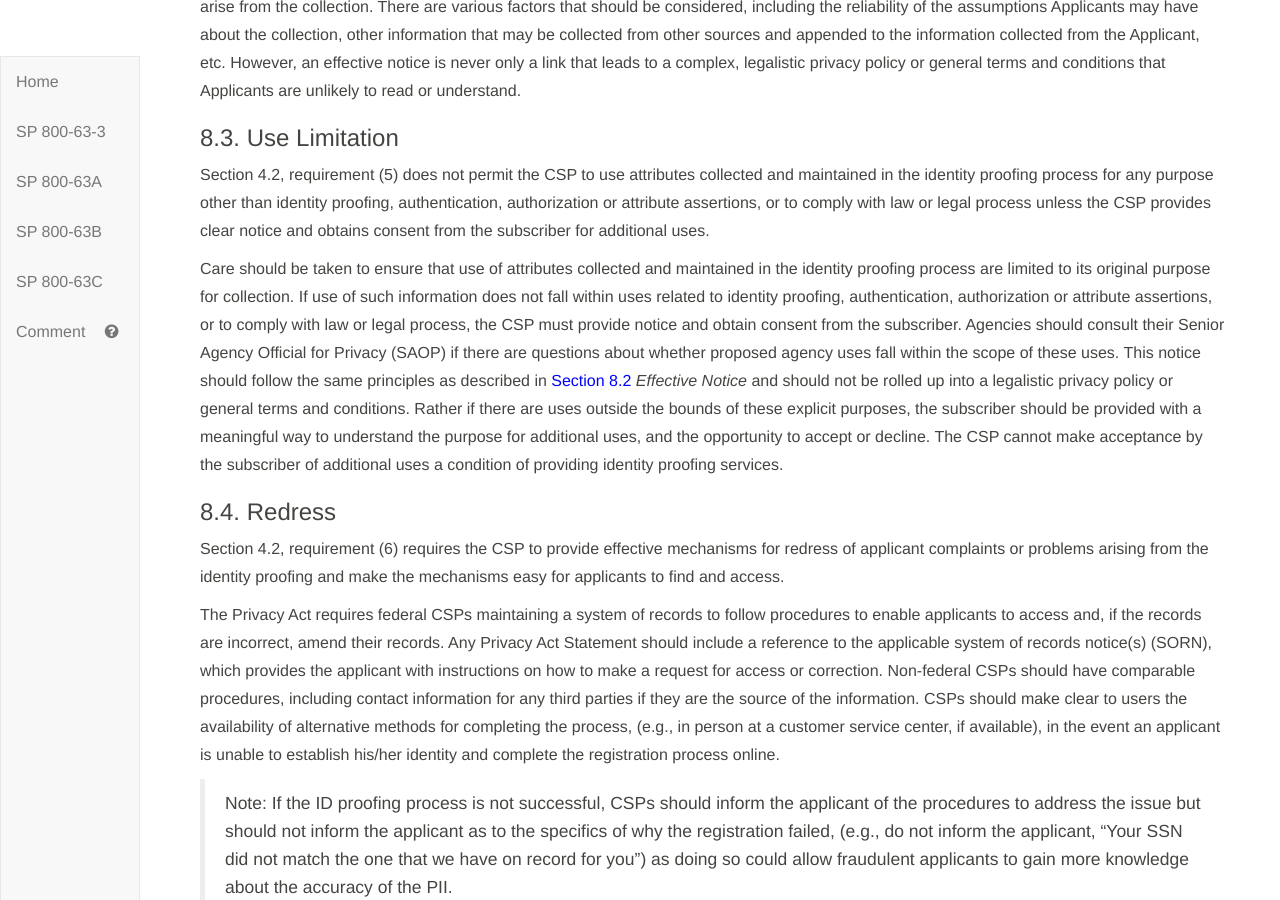
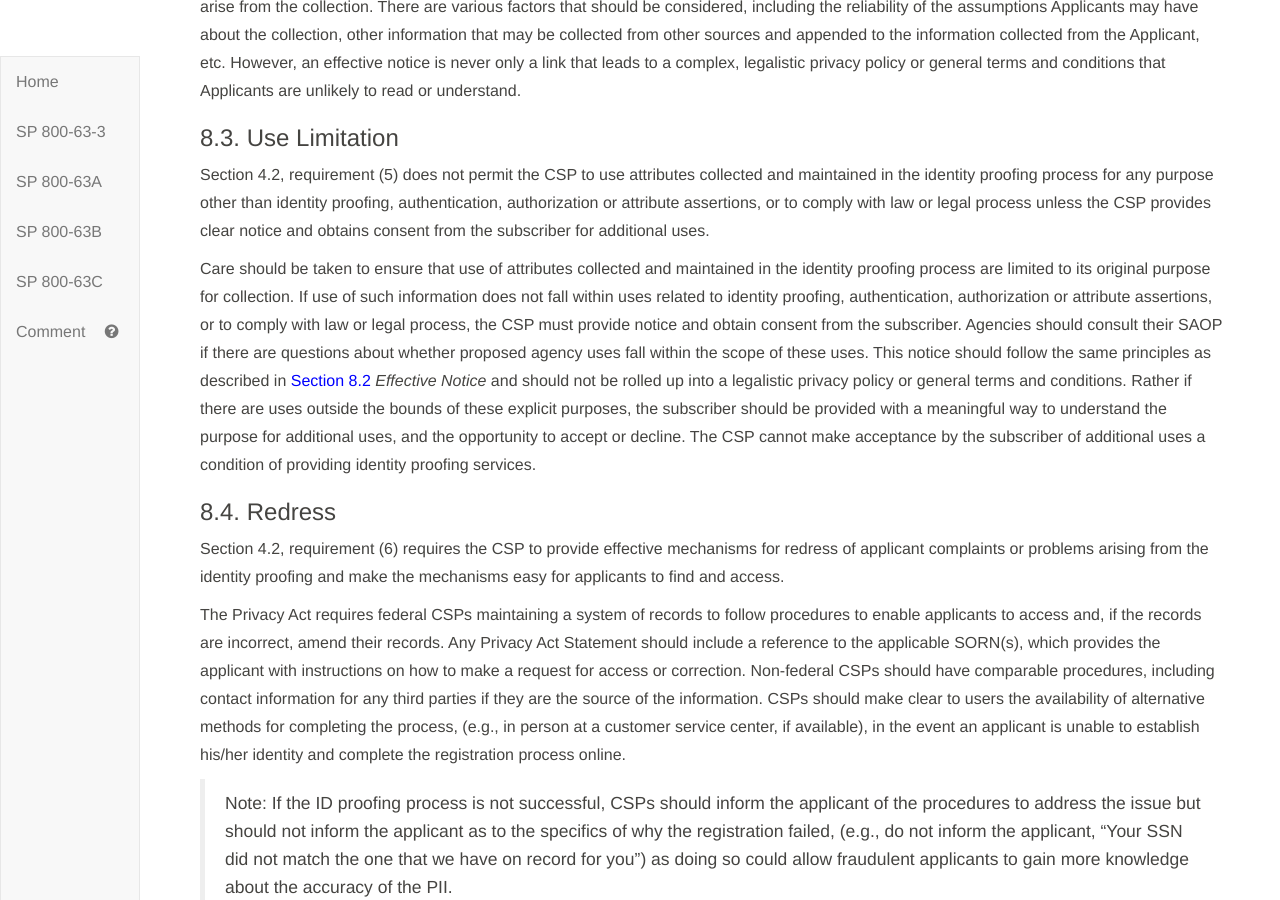
Before and after one commit to usnistgov/800-63-3, a Jekyll site: the page built from sp800-63a/sec8_privacy.md, in a window 1280 px wide and 900 px high, scrolled down 1166 px. Built offline with Jekyll 4.4.1, drawn with Linux system fonts in a browser that asks for light colours; our own code applies the rules of GitHub Pages for plain Markdown files.

Commit message:
Closes #1008

```diff
--- a/sp800-63a/sec8_privacy.md
+++ b/sp800-63a/sec8_privacy.md
@@ -32,13 +32,13 @@ An effective notice will take into account user experience design standards and
 
 Section 4.2, requirement (5) does not permit the CSP to use attributes collected and maintained in the identity proofing process for any purpose other than identity proofing, authentication, authorization or attribute assertions, or to comply with law or legal process unless the CSP provides clear notice and obtains consent from the subscriber for additional uses.
 
-Care should be taken to ensure that use of attributes collected and maintained in the identity proofing process are limited to its original purpose for collection.  If use of such information does not fall within uses related to identity proofing, authentication, authorization or attribute assertions, or to comply with law or legal process, the CSP must provide notice and obtain consent from the subscriber. Agencies should consult their Senior Agency Official for Privacy (SAOP) if there are questions about whether proposed agency uses fall within the scope of these uses. This notice should follow the same principles as described in [Section 8.2](#consent) _Effective Notice_ and should not be rolled up into a legalistic privacy policy or general terms and conditions.  Rather if there are uses outside the bounds of these explicit purposes, the subscriber should be provided with a meaningful way to understand the purpose for additional uses, and the opportunity to accept or decline.  The CSP cannot make acceptance by the subscriber of additional uses a condition of providing identity proofing services.
+Care should be taken to ensure that use of attributes collected and maintained in the identity proofing process are limited to its original purpose for collection.  If use of such information does not fall within uses related to identity proofing, authentication, authorization or attribute assertions, or to comply with law or legal process, the CSP must provide notice and obtain consent from the subscriber. Agencies should consult their SAOP if there are questions about whether proposed agency uses fall within the scope of these uses. This notice should follow the same principles as described in [Section 8.2](#consent) _Effective Notice_ and should not be rolled up into a legalistic privacy policy or general terms and conditions.  Rather if there are uses outside the bounds of these explicit purposes, the subscriber should be provided with a meaningful way to understand the purpose for additional uses, and the opportunity to accept or decline.  The CSP cannot make acceptance by the subscriber of additional uses a condition of providing identity proofing services.
 
 ### 8.4. Redress
 
 Section 4.2, requirement (6) requires the CSP to provide effective mechanisms for redress of applicant complaints or problems arising from the identity proofing and make the mechanisms easy for applicants to find and access.
 
-The Privacy Act requires federal CSPs maintaining a system of records to follow procedures to enable applicants to access and, if the records are incorrect, amend their records. Any Privacy Act Statement should include a reference to the applicable system of records notice(s) (SORN), which provides the applicant with instructions on how to make a request for access or correction. Non-federal CSPs should have comparable procedures, including contact information for any third parties if they are the source of the information.
+The Privacy Act requires federal CSPs maintaining a system of records to follow procedures to enable applicants to access and, if the records are incorrect, amend their records. Any Privacy Act Statement should include a reference to the applicable  SORN(s), which provides the applicant with instructions on how to make a request for access or correction. Non-federal CSPs should have comparable procedures, including contact information for any third parties if they are the source of the information.
 CSPs should make clear to users the availability of alternative methods for completing the process, (e.g., in person at a customer service center, if available), in the event an applicant is unable to establish his/her identity and complete the registration process online.
 
 > Note:  If the ID proofing process is not successful, CSPs should inform the applicant of the procedures to address the issue but should not inform the applicant as to the specifics of why the registration failed, (e.g., do not inform the applicant, "Your SSN did not match the one that we have on record for you") as doing so could allow fraudulent applicants to gain more knowledge about the accuracy of the PII.
```
